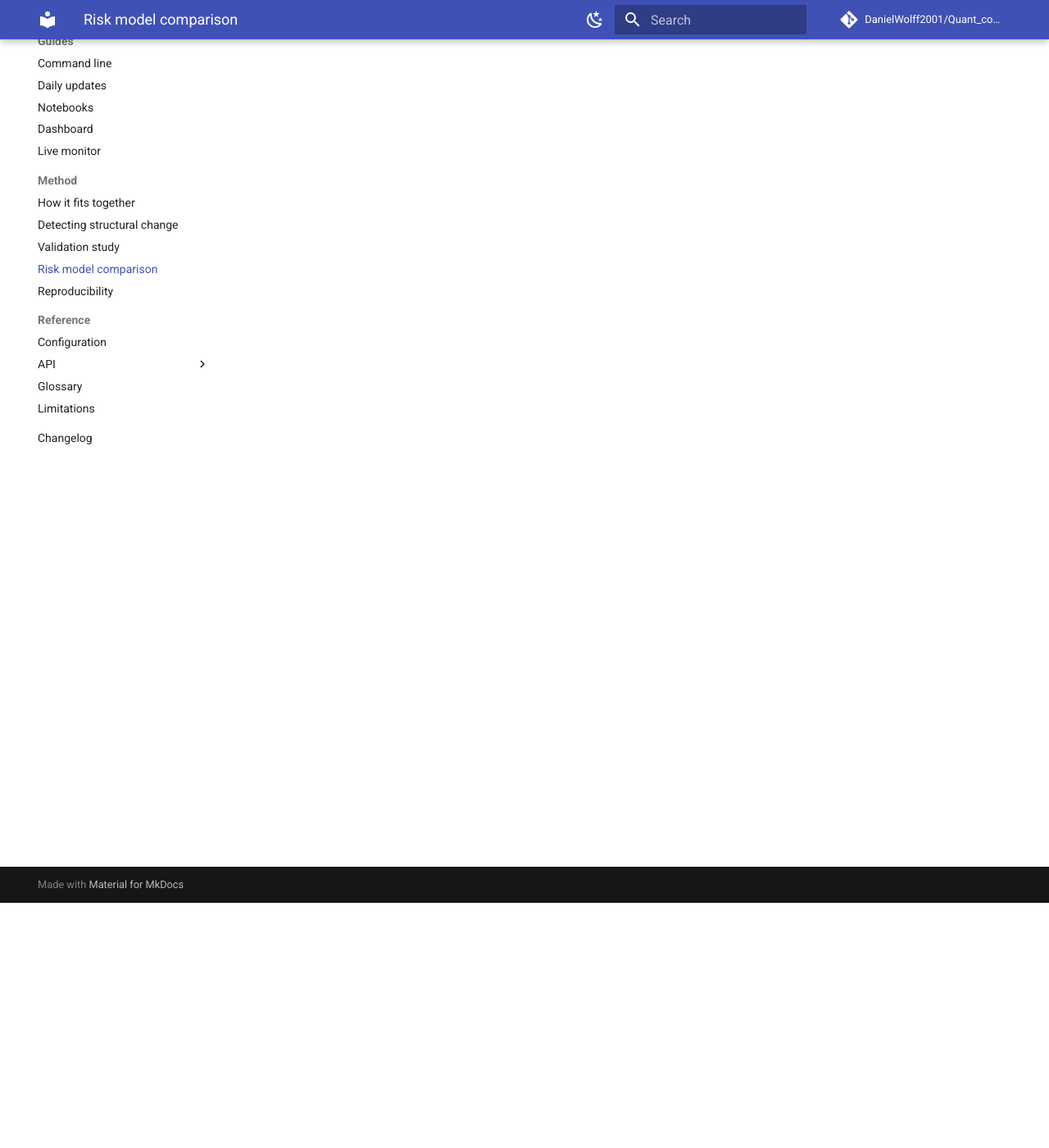
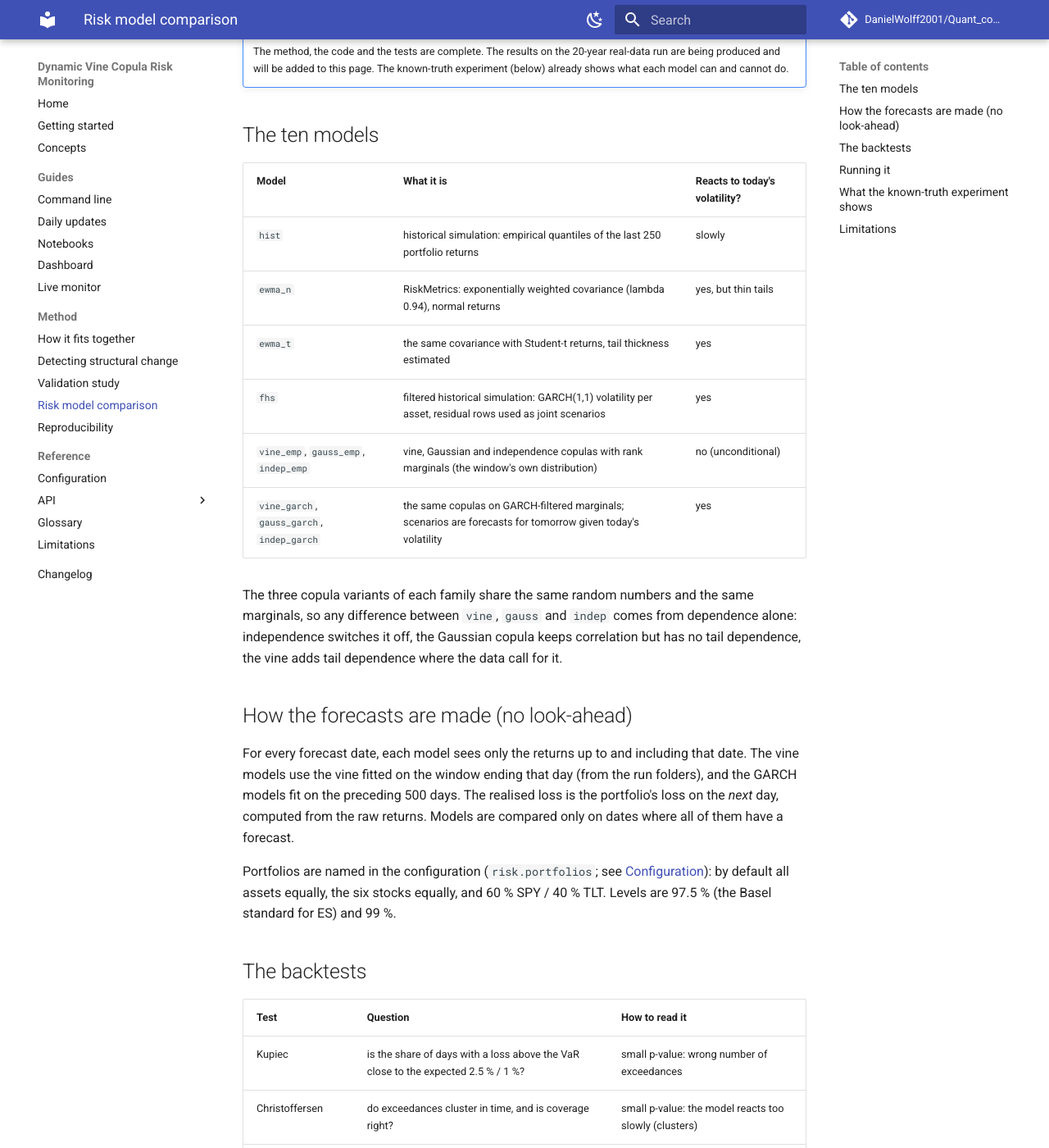
Before and after one commit to DanielWolff2001/Quant_copula, an MkDocs documentation site: the page built from docs/benchmarks.md, in a window 1280 px wide and 1400 px high, scrolled down 299 px. Shown: the whole window at 82% size. Built offline with MkDocs 1.6.1 and Material for MkDocs 9.7.7, drawn with Linux system fonts in a browser that asks for light colours; comment, search, counter and statistics services are not loaded; some of the changed text lies outside the part shown.

Commit message:
Docs: risk model comparison page (method, models, tests, known-truth preview)
Co-Authored-By: Claude Sonnet 5.5 <noreply@anthropic.com>

````diff
--- a/docs/benchmarks.md
+++ b/docs/benchmarks.md
@@ -1,3 +1,88 @@
 # Risk model comparison
 
-(in preparation)
+Does the vine copula forecast portfolio risk better than standard models? `vine-risk benchmark` answers this by letting ten models
+forecast the next day's **Value at Risk (VaR)** and **Expected Shortfall (ES)** on the same days, for the same portfolios, using only
+the data available on each day, and then checking the forecasts against what actually happened.
+
+!!! note "Status"
+    The method, the code and the tests are complete. The results on the 20-year real-data run are being produced and will be added to
+    this page. The known-truth experiment (below) already shows what each model can and cannot do.
+
+## The ten models
+
+| Model | What it is | Reacts to today's volatility? |
+|-------|------------|-------------------------------|
+| `hist` | historical simulation: empirical quantiles of the last 250 portfolio returns | slowly |
+| `ewma_n` | RiskMetrics: exponentially weighted covariance (lambda 0.94), normal returns | yes, but thin tails |
+| `ewma_t` | the same covariance with Student-t returns, tail thickness estimated | yes |
+| `fhs` | filtered historical simulation: GARCH(1,1) volatility per asset, residual rows used as joint scenarios | yes |
+| `vine_emp`, `gauss_emp`, `indep_emp` | vine, Gaussian and independence copulas with rank marginals (the window's own distribution) | no (unconditional) |
+| `vine_garch`, `gauss_garch`, `indep_garch` | the same copulas on GARCH-filtered marginals; scenarios are forecasts for tomorrow given today's volatility | yes |
+
+The three copula variants of each family share the same random numbers and the same marginals, so any difference between `vine`,
+`gauss` and `indep` comes from dependence alone: independence switches it off, the Gaussian copula keeps correlation but has no tail
+dependence, the vine adds tail dependence where the data call for it.
+
+## How the forecasts are made (no look-ahead)
+
+For every forecast date, each model sees only the returns up to and including that date. The vine models use the vine fitted on the
+window ending that day (from the run folders), and the GARCH models fit on the preceding 500 days. The realised loss is the portfolio's
+loss on the *next* day, computed from the raw returns. Models are compared only on dates where all of them have a forecast.
+
+Portfolios are named in the configuration (`risk.portfolios`; see [Configuration](configuration.md)): by default all assets equally,
+the six stocks equally, and 60 % SPY / 40 % TLT. Levels are 97.5 % (the Basel standard for ES) and 99 %.
+
+## The backtests
+
+| Test | Question | How to read it |
+|------|----------|----------------|
+| Kupiec | is the share of days with a loss above the VaR close to the expected 2.5 % / 1 %? | small p-value: wrong number of exceedances |
+| Christoffersen | do exceedances cluster in time, and is coverage right? | small p-value: the model reacts too slowly (clusters) |
+| Acerbi-Székely Z1, Z2 | when VaR is exceeded, is the loss as large as the ES forecast says? | positive Z and small p-value: risk underestimated |
+| FZ0 score | one number that judges VaR and ES forecasts together (lower is better) | rank models by it |
+| Diebold-Mariano | is one model's FZ0 score significantly lower than the reference's? | `dm_stat` < 0 and small `dm_p`: better than the reference |
+
+The ES test p-values are simulated under the hypothesis that each day's forecast distribution is right, using a 20-point summary of
+each day's tail; their size and power were checked by simulation (they reject a correct forecast about 5 % of the time at the 5 % level
+and a forecast that is 35 % too narrow more than 90 % of the time).
+
+## Running it
+
+```bash
+vine-risk run                                                                          # rank-marginal fits (once)
+vine-risk run --marginal garch_t --marginal-lookback 500 --run-dir data/results/w250_garch --steps rolling,metrics,risk
+vine-risk benchmark --garch-run-dir data/results/w250_garch                            # forecasts + report
+```
+
+The GARCH run takes about as long as the first (roughly 70 to 90 minutes); the benchmark itself about 25 minutes. Both are incremental
+and can be interrupted. Output in `data/results/benchmark/`: `forecasts.parquet` (one row per date, model, portfolio and level),
+`realized.parquet`, and `report.csv` with every test statistic and p-value.
+
+## What the known-truth experiment shows
+
+Real data cannot say which model is *right*. In the [validation study](validation.md) the truth is a GARCH process with a Student-t
+copula, so the exact one-day-ahead VaR and ES are known. Over 80 forecast dates (8 independent series), at the 99 % level:
+
+| Model | VaR error (RMSE) | ES error (RMSE) | ES bias |
+|-------|-----------------:|----------------:|--------:|
+| vine on GARCH marginals | 7.9 % | 8.7 % | +2.1 % |
+| Gaussian copula on GARCH marginals | 7.5 % | 10.4 % | -6.6 % |
+| EWMA, Student-t | 12 % | 13 % | 0 % |
+| filtered historical simulation | 12 % | 20 % | +4.5 % |
+| EWMA, normal | 17 % | 25 % | -23 % |
+| historical simulation | 41 % | 48 % | +11 % |
+| vine / Gaussian copula, rank marginals | 51 % / 43 % | 52 % / 40 % | +18 % / +5 % |
+
+(Preliminary figures from a development run; the final table will come from `scripts/run_validation.py`.) The reading: models that
+ignore today's volatility cannot follow changing risk; among those that do, the Gaussian copula underestimates the tail (it has no
+tail dependence) and the vine does not.
+
+## Limitations
+
+* A comparison on one data set and one period says nothing about other markets; robustness to the window, the assets and the model
+  settings has not been studied.
+* Rank marginals cap simulated losses at the window's worst day, which matters beyond about the 99.5 % level.
+* A GARCH fit fails (no convergence, or near-integrated volatility) for about 5-7 % of asset-windows; those assets fall back to an EWMA
+  volatility.
+* The 20-point tail summary behind the ES test p-values is an approximation.
+* DCC-GARCH and extreme-value models are not included.
````
